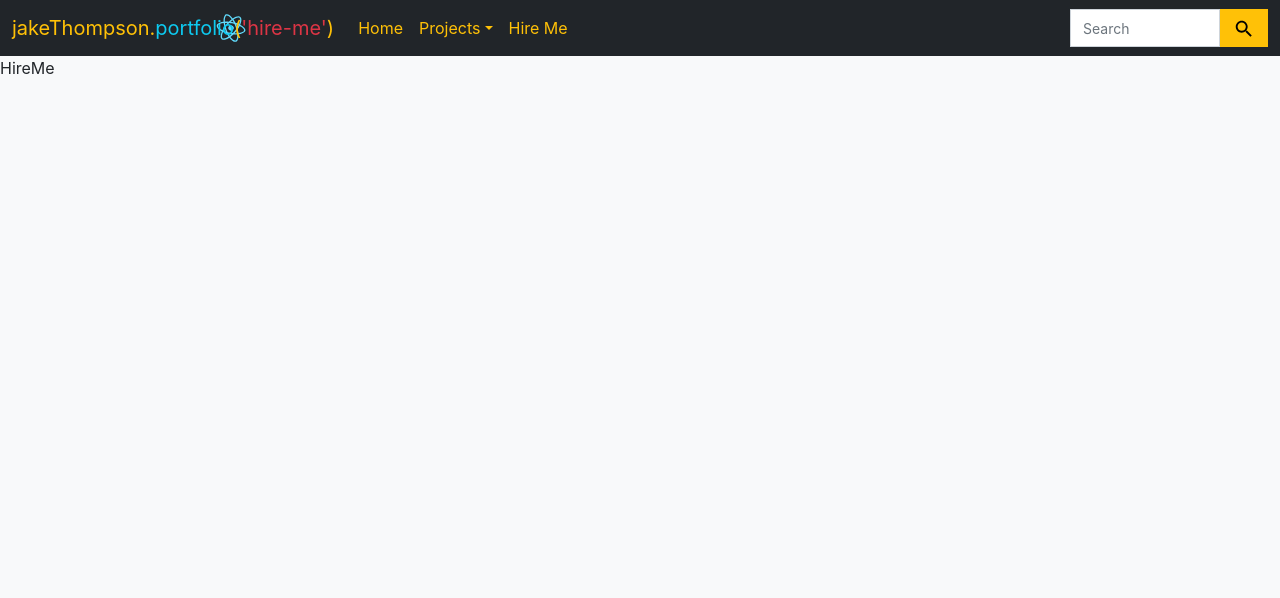
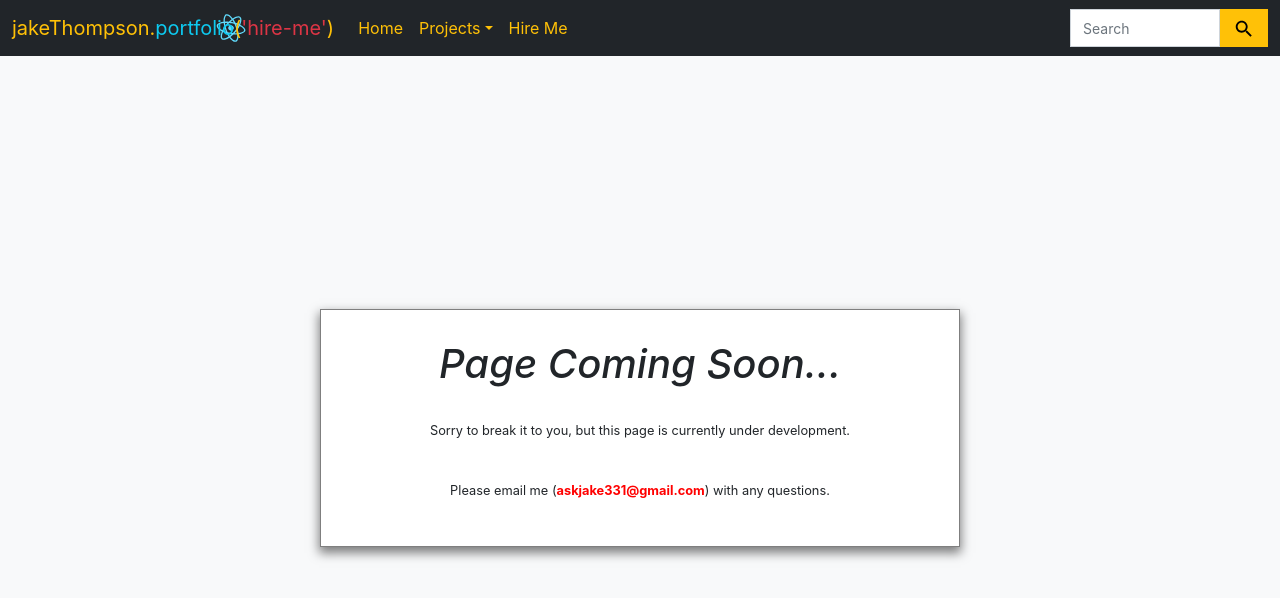
Before and after one commit to jake-the-cake/portfolio, a React (Create React App) app in the folder client/: page /portfolio/hire-me in a window 1280 px wide. Shown: the top 598 px of the page. Built offline with nearby package versions, Linux system fonts and the light colour scheme.

Commit message:
hire me page placeholder

```diff
--- a/client/src/index.css
+++ b/client/src/index.css
@@ -196,6 +196,40 @@ code {
   color: #c55 !important;
 }
 
+
+/* temp */
+.hire-container {
+  width: 50vw;
+  margin: auto;
+  display: flex;
+  gap: 25px;
+  justify-content: center;
+  align-items: center;
+  flex-direction: column;
+  padding: 30px;
+  border: 1px solid rgba(0,0,0,.5);
+  background-color: white;
+  box-shadow: 0px 5px 10px 1px rgba(0,0,0,.5);
+}
+
+.hire-container h1 {
+  font-style: italic;
+}
+
+.hire-container p a {
+  color: red;
+  text-decoration: none;
+  font-weight: 700;
+}
+
+.hire-container p {
+  text-align: center;
+  font-size: .8rem;
+}
+
+
+
+
 /* responsive */
 @media only screen and (max-width:600px) {
   .view-text {
--- a/client/src/pages/HireMe.jsx
+++ b/client/src/pages/HireMe.jsx
@@ -5,7 +5,11 @@ const HireMe = (props) => {
 	SetTitles(props.title)
 
 	return (
-		<div>HireMe</div>
+		<div className='hire-container'>
+			<h1>Page Coming Soon...</h1>
+			<p>Sorry to break it to you, but this page is currently under development.</p>
+			<p>Please email me (<a href='mailto:askjake331@gmail.com'>askjake331@gmail.com</a>) with any questions.</p>
+		</div>
 	)
 }
 
```
